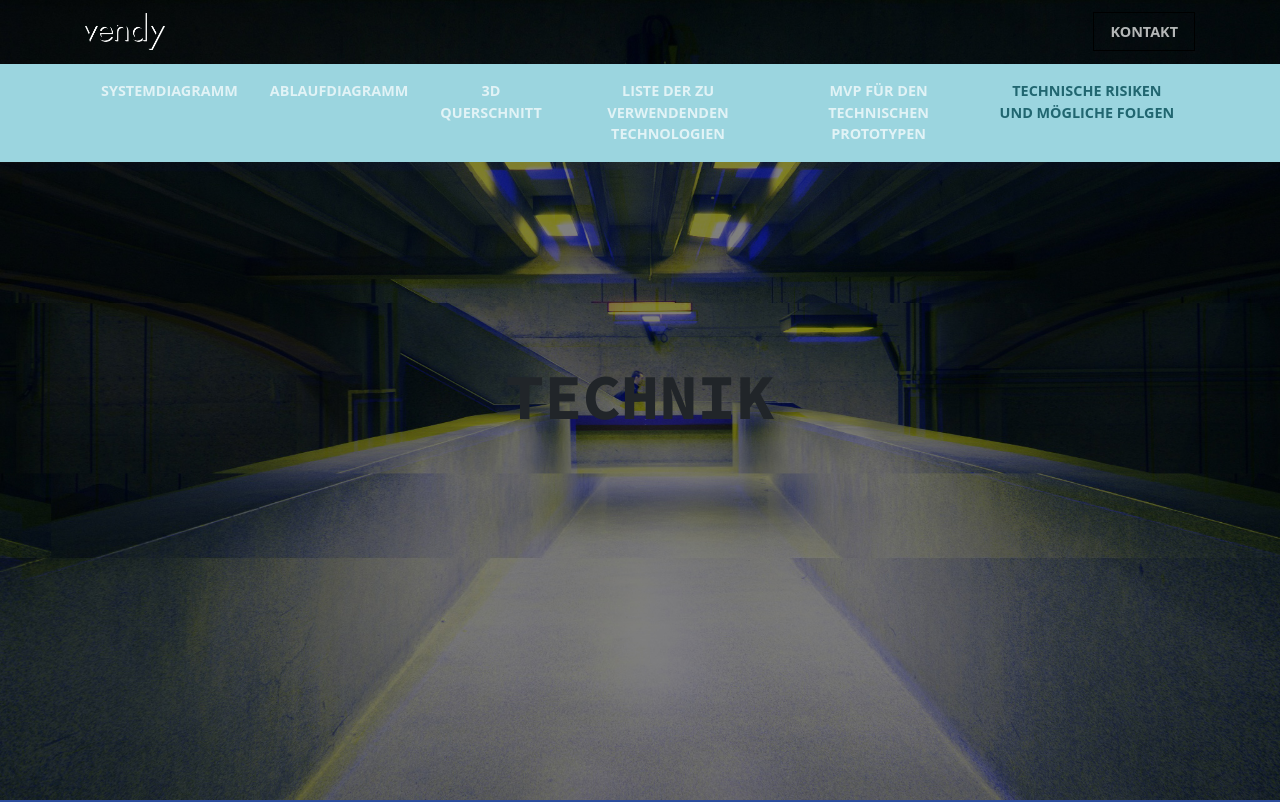
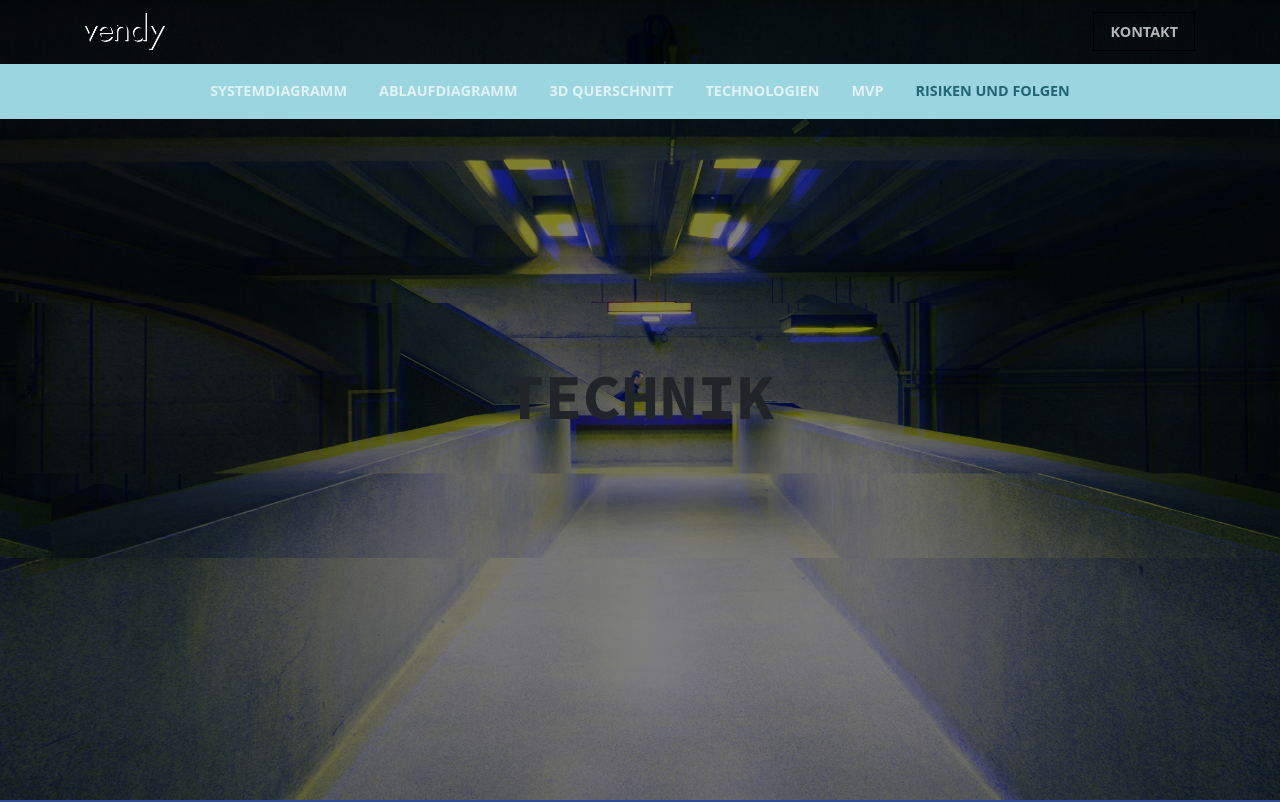
Before and after one commit to utajanzen/interactive_docu_P6, a website: page startbootstrap-creative-gh-pages/pages/technic.html in a window 1280 px wide. Shown: the top 802 px of the page. Drawn offline with Linux system fonts and the light colour scheme.

Commit message:
Merge remote-tracking branch 'refs/remotes/origin/Jeannine'
# Conflicts:
#	startbootstrap-creative-gh-pages/css/custom-creative.css
#	startbootstrap-creative-gh-pages/pages/management.html
#	startbootstrap-creative-gh-pages/pages/research.html

```diff
--- a/startbootstrap-creative-gh-pages/pages/technic.html
+++ b/startbootstrap-creative-gh-pages/pages/technic.html
@@ -40,7 +40,7 @@
     <!-- Navigation -->
     <nav class="navbar navbar-expand-lg navbar-light fixed-top" id="mainNav">
       <div class="container">
-        <a class="navbar-brand js-scroll-trigger" href="C:\Users\Uta\Documents\IMD\6. Semester\interactive_docu_P6\startbootstrap-creative-gh-pages\index.html">
+        <a class="navbar-brand js-scroll-trigger" href="../index.html">
             <img class="logo-black" src="../img\vendy\P6_180515_Logo_vendy.png" alt="vendy logo black" height="auto" width="80">
             <img class="logo-white" src="../img\vendy\Logo_vendy_white.png" alt="vendy logo white" height="auto" width="80">
         </a>
@@ -72,13 +72,13 @@
                                 <a class="nav-link js-scroll-trigger" href="#3DQuerschnitt">3D Querschnitt</a>
                               </li>
                               <li class="nav-item">
-                                <a class="nav-link js-scroll-trigger" href="#ListeTechnologien">Liste der zu verwendenden Technologien</a>
+                                <a class="nav-link js-scroll-trigger" href="#ListeTechnologien">Technologien</a>
                               </li>
                               <li class="nav-item">
-                                <a class="nav-link js-scroll-trigger" href="#MVPPrototype">MVP für den technischen Prototypen</a>
+                                <a class="nav-link js-scroll-trigger" href="#MVPPrototype">MVP</a>
                               </li>
                               <li class="nav-item">
-                                <a class="nav-link js-scroll-trigger" href="#TechnischeRisiken">Technische Risiken und mögliche Folgen</a>
+                                <a class="nav-link js-scroll-trigger" href="#TechnischeRisiken">Risiken und Folgen</a>
                               </li>
                           </ul>
                           <ul class="navbar-nav ml-auto">
```
Also changed, not shown: startbootstrap-creative-gh-pages/pages/trailer.html (+1 -1 lines).
